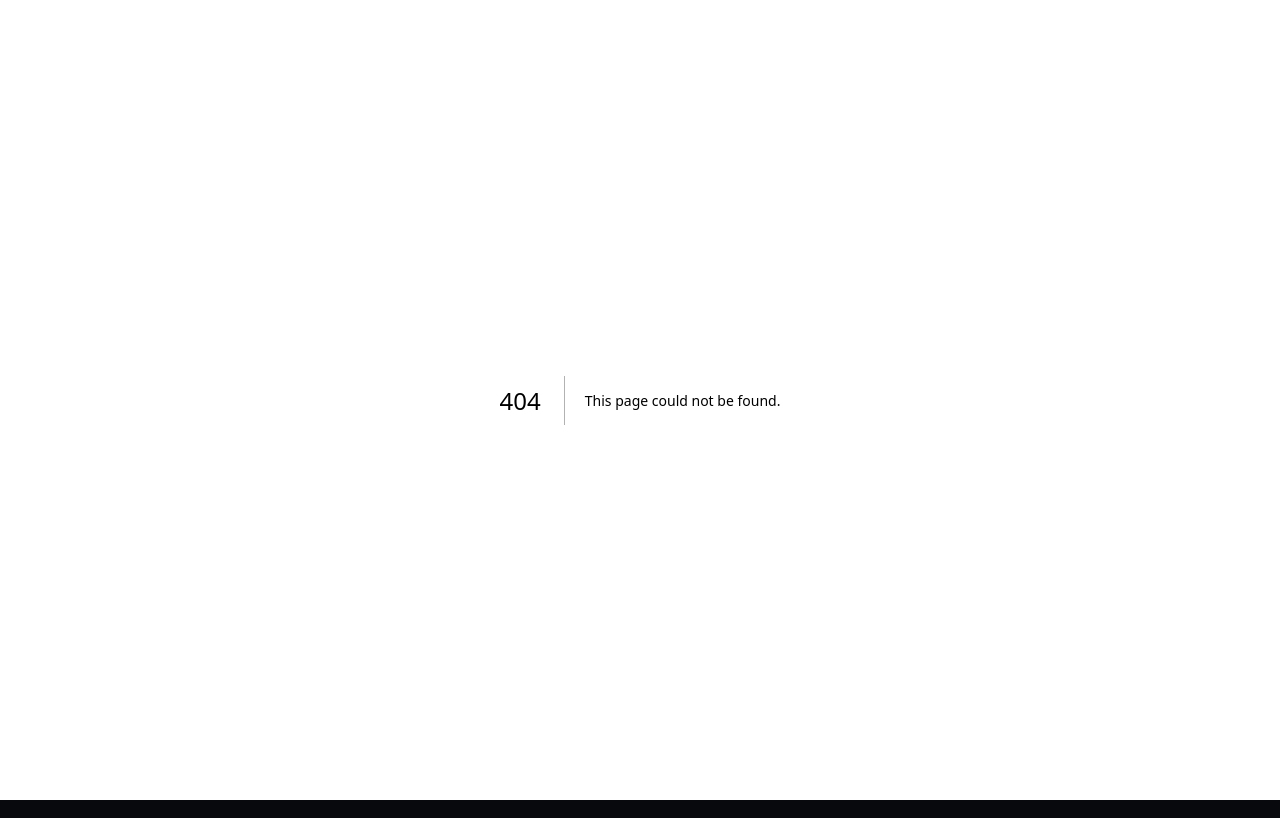
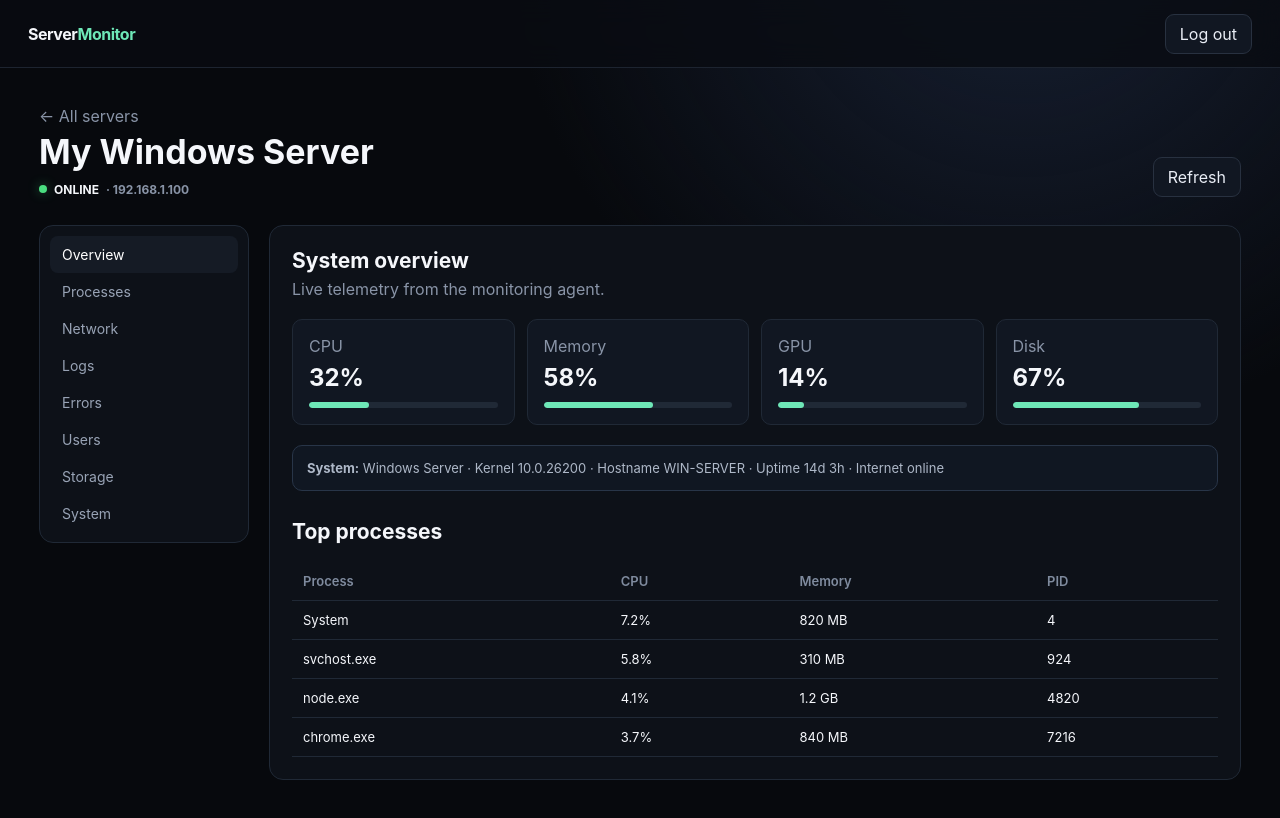
Before and after one commit to DaGoatZayyy/Server-Moniter, a Next.js app: page /servers/demo in a window 1280 px wide. Before the commit this address had no page. Built offline with nearby package versions, Linux system fonts and the light colour scheme.

Commit message:
Add server dashboard view

```diff
--- /dev/null
+++ b/app/servers/demo/page.tsx
@@ -0,0 +1,39 @@
+import Link from "next/link";
+
+const tabs = ["Overview", "Processes", "Network", "Logs", "Errors", "Users", "Storage", "System"];
+
+export default async function ServerDashboard() {
+  return (
+    <div className="shell">
+      <header className="topbar">
+        <Link className="brand" href="/">Server<span>Monitor</span></Link>
+        <div className="top-actions"><a className="button" href="/auth/logout">Log out</a></div>
+      </header>
+      <main className="main">
+        <div className="hero">
+          <div>
+            <Link className="muted" href="/">← All servers</Link>
+            <h1 className="title">My Windows Server</h1>
+            <div className="status"><i className="dot" /> ONLINE <span className="muted">· 192.168.1.100</span></div>
+          </div>
+          <button className="button">Refresh</button>
+        </div>
+        <div className="dashboard">
+          <nav className="sidebar">
+            {tabs.map((tab, index) => <a className={`navitem ${index === 0 ? "active" : ""}`} href={`#${tab.toLowerCase()}`} key={tab}>{tab}</a>)}
+          </nav>
+          <section className="panel" id="overview">
+            <h2>System overview</h2>
+            <div className="muted">Live telemetry from the monitoring agent.</div>
+            <div className="stats">
+              {[['CPU','32%','32'],['Memory','58%','58'],['GPU','14%','14'],['Disk','67%','67']].map(([name,value,width]) => <div className="stat" key={name}><span className="muted">{name}</span><strong>{value}</strong><div className="bar"><i style={{width:`${width}%`}} /></div></div>)}
+            </div>
+            <div className="notice"><strong>System:</strong> Windows Server · Kernel 10.0.26200 · Hostname WIN-SERVER · Uptime 14d 3h · Internet online</div>
+            <h2 style={{marginTop:28}}>Top processes</h2>
+            <table className="table"><thead><tr><th>Process</th><th>CPU</th><th>Memory</th><th>PID</th></tr></thead><tbody>{[['System','7.2%','820 MB','4'],['svchost.exe','5.8%','310 MB','924'],['node.exe','4.1%','1.2 GB','4820'],['chrome.exe','3.7%','840 MB','7216']].map(row=><tr key={row[3]}>{row.map(cell=><td key={cell}>{cell}</td>)}</tr>)}</tbody></table>
+          </section>
+        </div>
+      </main>
+    </div>
+  );
+}
```
